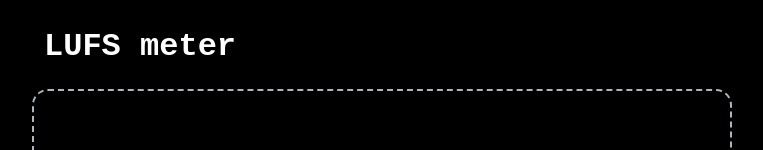
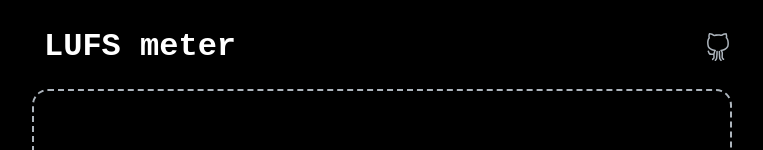
Before and after one commit to turtlecrab/lufs-meter, a React (Vite) app: page / in a window 1280 px wide. Shown: the top 150 px of the page, without its empty margins (258-1021 px from the left). Built offline with nearby package versions, Linux system fonts and the light colour scheme.

Commit message:
add github link

```diff
--- a/package.json
+++ b/package.json
@@ -14,6 +14,7 @@
     "@reduxjs/toolkit": "^1.9.6",
     "react": "^18.2.0",
     "react-dom": "^18.2.0",
+    "react-icons": "^4.11.0",
     "react-redux": "^8.1.2",
     "styled-components": "^6.0.8",
     "wavesurfer.js": "^7.3.2"
--- a/src/App.tsx
+++ b/src/App.tsx
@@ -12,6 +12,7 @@ import {
   updateDecodedData,
   updateLufsData,
 } from './store/lufsSlice'
+import Header from './components/Header'
 
 function App() {
   const actxRef = useRef<AudioContext>()
@@ -75,7 +76,7 @@ function App() {
 
   return (
     <Main>
-      <Header>LUFS meter</Header>
+      <Header />
       <FileInput setFiles={setFiles} />
       <Results />
     </Main>
@@ -87,12 +88,4 @@ const Main = styled.main`
   margin-inline: auto;
 `
 
-const Header = styled.h1`
-  margin: 0;
-  padding: 12px;
-  font-size: xx-large;
-
-  font-family: 'Courier New', Courier, monospace;
-`
-
 export default App
--- /dev/null
+++ b/src/components/Header.tsx
@@ -0,0 +1,40 @@
+import styled from 'styled-components'
+import { SlSocialGithub } from 'react-icons/sl'
+
+function Header() {
+  return (
+    <Container>
+      <Heading>LUFS meter</Heading>
+      <GitHubLink
+        href="https://github.com/turtlecrab/lufs-meter"
+        aria-label="Github"
+      >
+        <SlSocialGithub size={28} />
+      </GitHubLink>
+    </Container>
+  )
+}
+
+const Container = styled.header`
+  display: flex;
+  justify-content: space-between;
+  align-items: center;
+`
+
+const Heading = styled.h1`
+  margin: 0;
+  padding: 12px;
+  font-size: xx-large;
+  font-family: 'Courier New', Courier, monospace;
+`
+
+const GitHubLink = styled.a`
+  display: flex;
+  color: #adb5bd;
+
+  &:hover {
+    color: white;
+  }
+`
+
+export default Header
```
Also changed, not shown: 1 other file (tests, documents, lock files or other folders).
